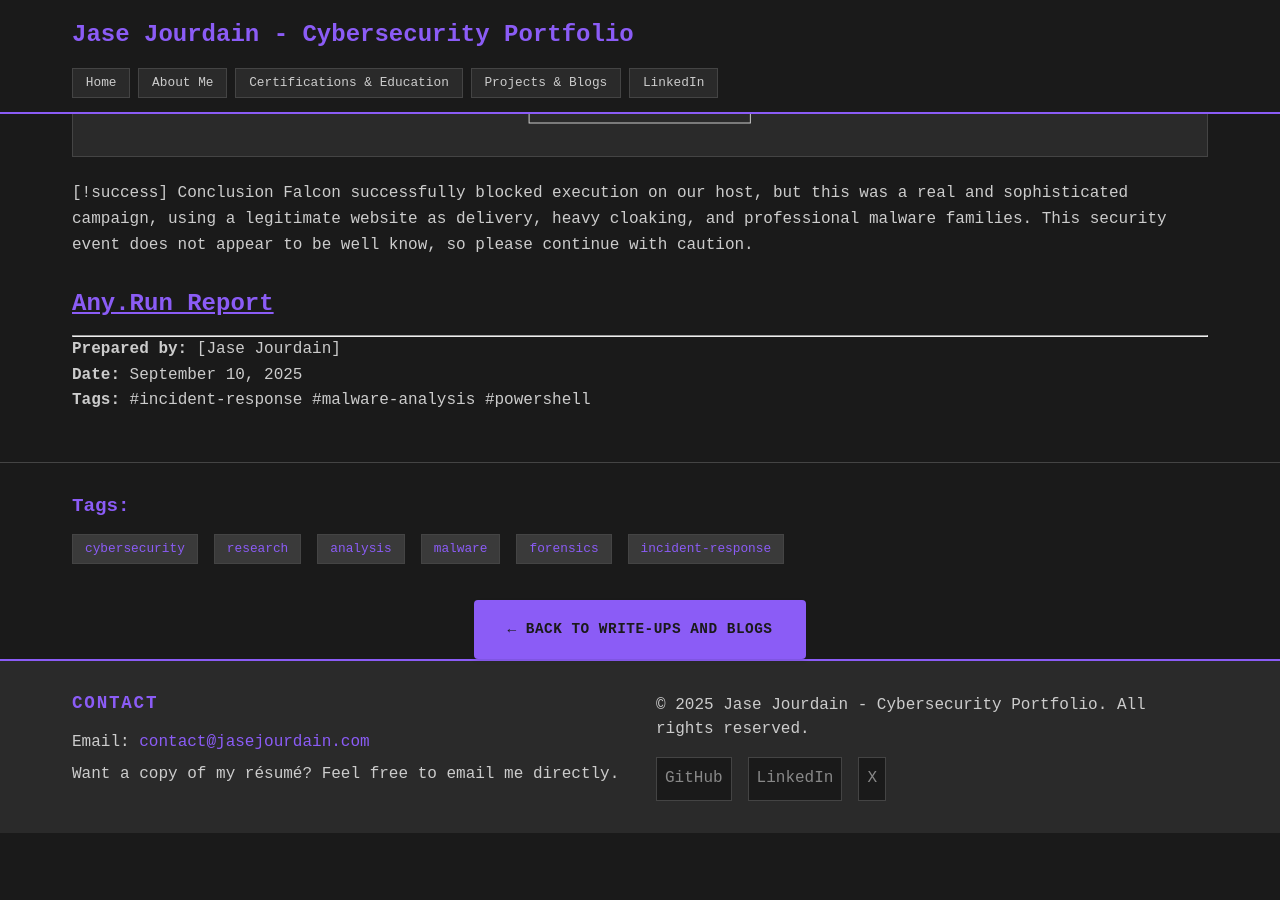
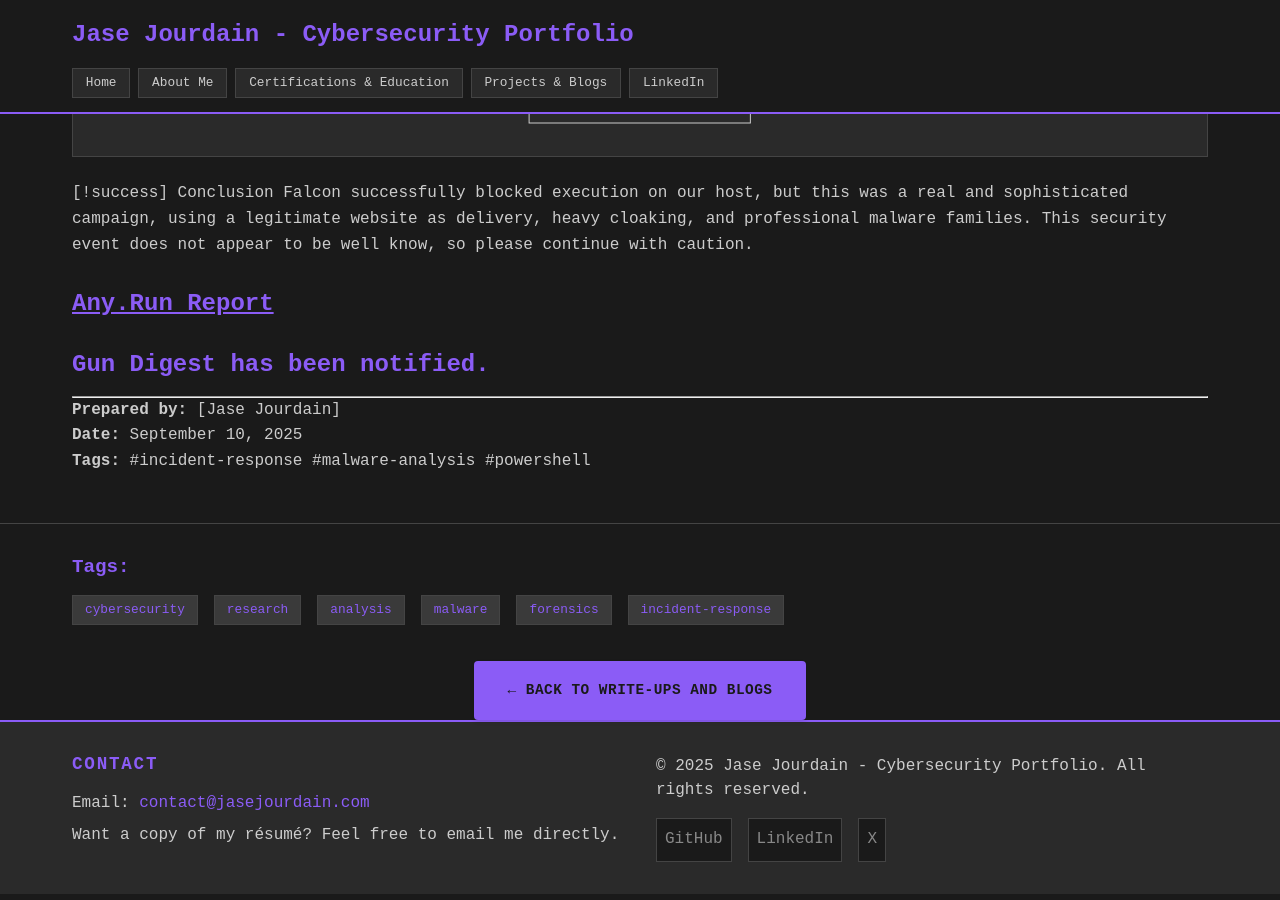
Before and after one commit to JaseXSec/JaseXSec.github.io, a Jekyll site: the page built from _posts/2025-09-10-gun-digest-website-comprimise-investigation-report.md, in a window 1280 px wide and 900 px high, scrolled down 6601 px. Built offline with Jekyll 4.4.1, drawn with Linux system fonts in a browser that asks for light colours; before the commit the page ends 7440 px from its top, so only the background shows below that.

Commit message:
Update 2025-09-10-gun-digest-website-comprimise-investigation-report.md

```diff
--- a/_posts/2025-09-10-gun-digest-website-comprimise-investigation-report.md
+++ b/_posts/2025-09-10-gun-digest-website-comprimise-investigation-report.md
@@ -236,6 +236,8 @@ graph TD
 
 ### [Any.Run Report](https://any.run/report/d4c9d9027326271a89ce51fcaf328ed673f17be33469ff979e8ab8dd501e664f/f9336409-d7a5-4a03-a9fc-a70473472afd)
 
+### Gun Digest has been notified.
+
 ---
 
 **Prepared by:** [Jase Jourdain]
```
